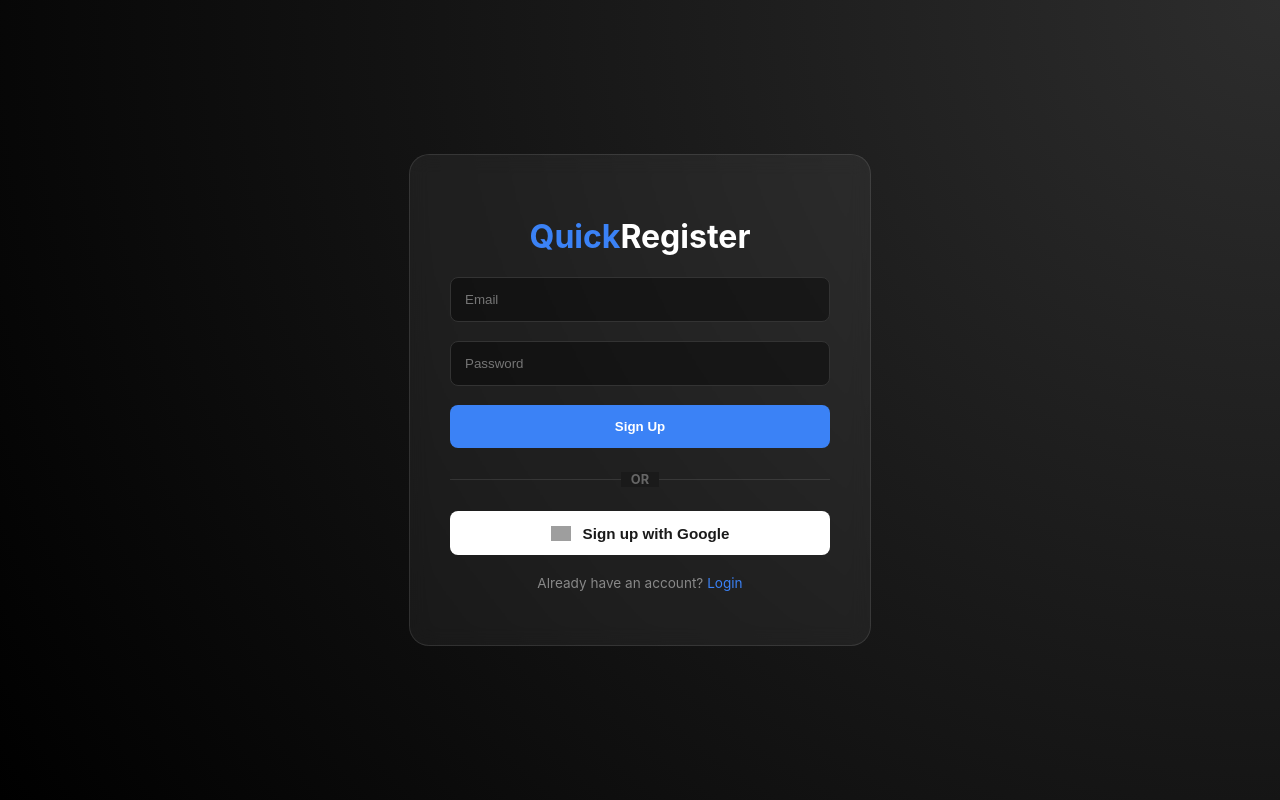
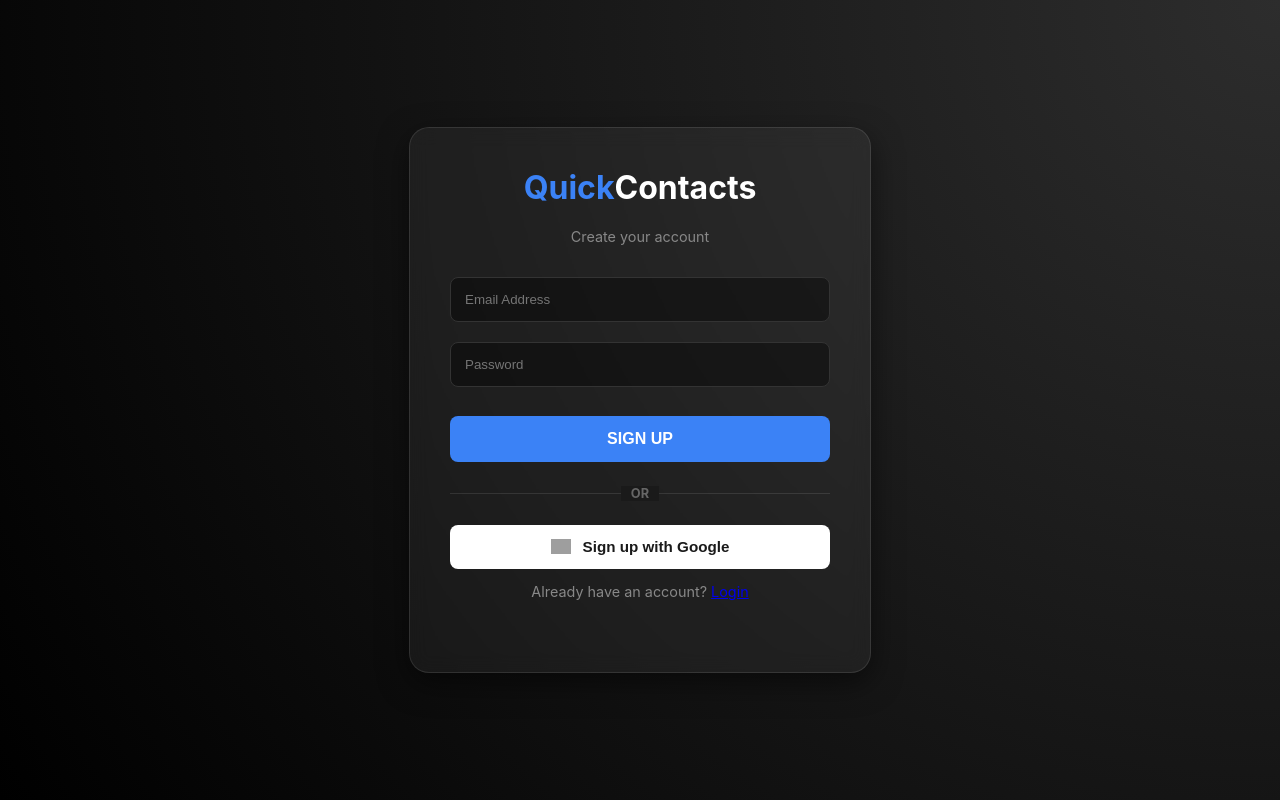
Before and after one commit to JamesSteff/QuickContacts, a React (Create React App) app in the folder web/: page /register in a window 1280 px wide. Built offline with nearby package versions, Linux system fonts and the light colour scheme; grey boxes are pictures that could not be loaded.

Commit message:
align register page branding and fix header font weight

```diff
--- a/web/src/pages/Register.js
+++ b/web/src/pages/Register.js
@@ -2,7 +2,6 @@
 import { useNavigate, Link } from 'react-router-dom';
 import { supabase } from '../utils/supabaseClient';
 import '../App.css';
-/* Ensure your Login.css is imported or these classes are in App.css for the button to style correctly */
 import './Login.css';
 
 const Register = () => {
@@ -11,13 +10,11 @@
   const [loading, setLoading] = useState(false);
   const navigate = useNavigate();
 
-  // NEW: Handle Google OAuth Sign-Up/Login
   const handleGoogleLogin = async () => {
     setLoading(true);
     const { error } = await supabase.auth.signInWithOAuth({
       provider: 'google',
       options: {
-        // Redirects to dashboard after successful Google authentication
         redirectTo: window.location.origin + '/dashboard'
       }
     });
@@ -28,35 +25,35 @@
     }
   };
 
-  // ORIGINAL: Handle Manual Email/Password Registration
   const handleRegister = async (e) => {
     e.preventDefault();
     setLoading(true);
 
-    // Using Supabase Auth SDK to create a new user account
     const { error } = await supabase.auth.signUp({ email, password });
 
     if (error) {
       alert(error.message);
     } else {
       alert("Registration successful!");
-      // Redirect to login page after successful signup
       navigate("/login");
     }
     setLoading(false);
   };
 
   return (
-    <div className="auth-wrapper">
-      <div className="auth-card">
-        {/* Branding with Blue accent color */}
-        <h1><span style={{ color: '#3b82f6' }}>Quick</span>Register</h1>
+    <div className="login-container">
+      <div className="login-card">
+        {/* Consistent Branding & Subtitle */}
+        <h1>
+            <span style={{ color: '#3b82f6' }}>Quick</span>Contacts
+        </h1>
+        <p className="subtitle">Create your account</p>
 
         <form onSubmit={handleRegister}>
           <div className="input-group">
             <input
               type="email"
-              placeholder="Email"
+              placeholder="Email Address"
               onChange={e => setEmail(e.target.value)}
               required
             />
@@ -70,17 +67,15 @@
             />
           </div>
 
-          {/* Registration button with Blue background */}
           <button
-            className="btn-primary"
+            type="submit"
+            className="login-btn"
             disabled={loading}
-            style={{ backgroundColor: '#3b82f6', border: 'none', width: '100%', padding: '14px', borderRadius: '8px', color: 'white', fontWeight: 'bold', cursor: 'pointer' }}
           >
-            {loading ? 'Creating Account...' : 'Sign Up'}
+            {loading ? 'CREATING ACCOUNT...' : 'SIGN UP'}
           </button>
         </form>
 
-        {/* NEW: Divider and Google Sign-Up Button */}
         <div className="divider"><span>OR</span></div>
 
         <button
@@ -88,16 +83,16 @@
           className="google-btn"
           type="button"
           disabled={loading}
-          style={{ marginTop: '0' }} /* Adjusting margin for the register card layout */
         >
           <img src="https://www.gstatic.com/firebasejs/ui/2.0.0/images/auth/google.svg" alt="google icon" />
           Sign up with Google
         </button>
 
-        {/* Navigation link back to Login */}
-        <p className="link-text" style={{ marginTop: '20px' }}>
-          Already have an account? <Link to="/login" style={{ color: '#3b82f6' }}>Login</Link>
-        </p>
+        <div className="login-footer">
+            <p>
+                Already have an account? <Link to="/login" className="login-link">Login</Link>
+            </p>
+        </div>
       </div>
     </div>
   );
```
